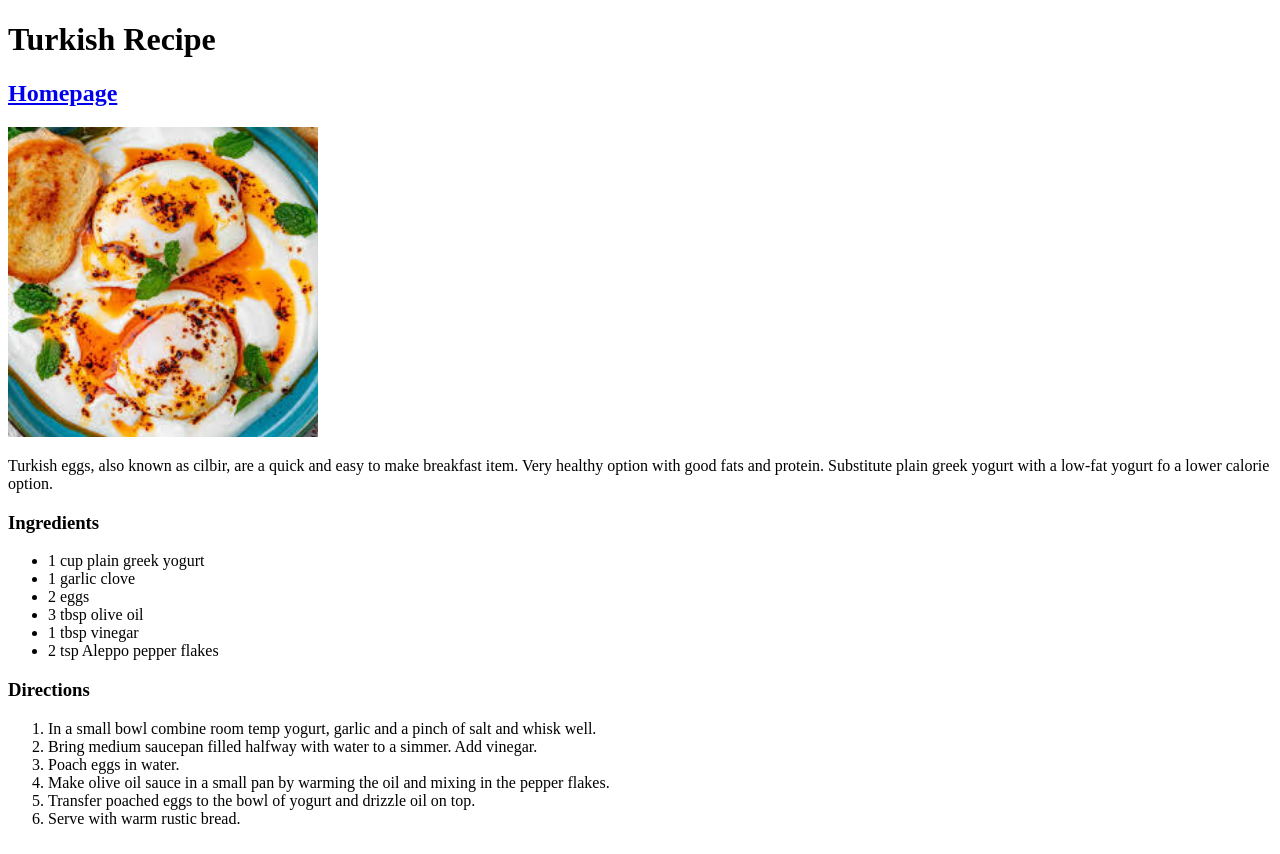
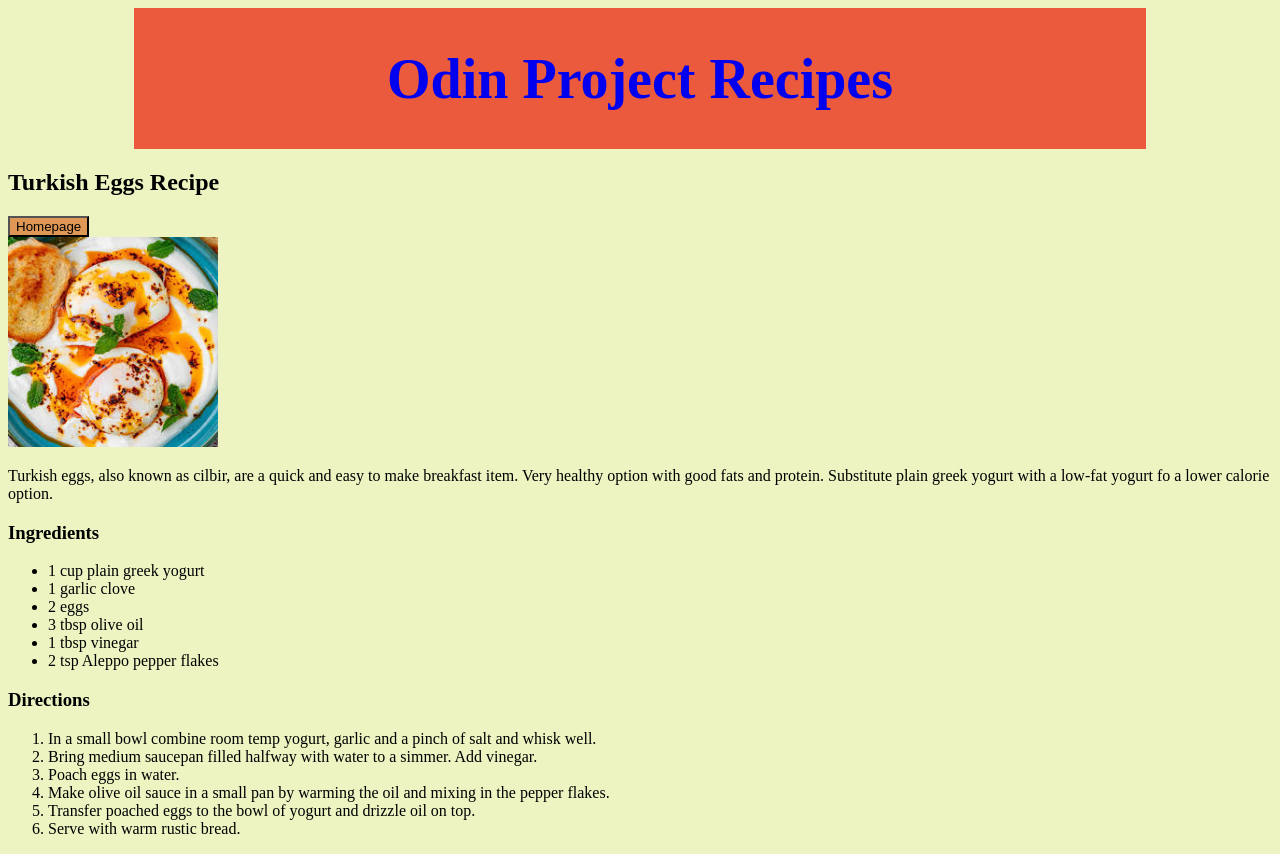
Before and after one commit to sailcatdev/recipe, a plain HTML site: page pages/turkisheggs.html in a window 1280 px wide. Drawn offline with Linux system fonts and the light colour scheme.

Commit message:
Experimental styles to recipes site
Issue with moving homepage button to align right on the page.

```diff
--- a/pages/turkisheggs.html
+++ b/pages/turkisheggs.html
@@ -4,11 +4,20 @@
     <meta charset="UTF-8">
     <meta name="viewport" content="width=device-width, initial-scale=1.0">
     <title>Turkish Eggs</title>
+    <link rel="stylesheet" href="../style.css">
 </head>
 <body>
-    <h1>Turkish Recipe</h1>
-        <h2><a href="../index.html">Homepage</a></h2>
-        <img src="../images/turkisheggs.jpeg" alt="Image of turkish eggs" height="310">
+    <div class="recipe header">
+        <a href="../index.html"><h1>Odin Project Recipes</h1></a>
+    </div>
+    <div class="title">
+        <h2>Turkish Eggs Recipe</h2>
+
+    </div>
+    <div class="button">
+        <a href="../index.html"><button id="homepage">Homepage</button></a>
+    </div>
+    <img src="../images/turkisheggs.jpeg" alt="Image of turkish eggs" height="310">
         <p>
             Turkish eggs, also known as cilbir, are a quick and easy to make breakfast item. Very healthy option with good fats and protein. Substitute plain greek yogurt with a low-fat yogurt fo a lower calorie option.
         </p>
--- a/style.css
+++ b/style.css
@@ -1,3 +1,30 @@
+body {
+    font font-family: Arial, "Helvetica Neue", Helvetica, sans-serif;
+    background-color: #EDF4C2;
+}
 .header {
+    background-color: #EB5A3C;
+    color: aliceblue;
+    font-size: 28px;
+    margin:auto 10%;
+    padding: 1px;
+    text-align: center;
+}
 
+.list {
+    font-size: 22px;
 }
+.title {
+    text-align: left;
+}
+#homepage {
+    background-color: #DF9755;
+}
+img {
+    height: 210px;
+    width: 210px;
+}
+
+a {
+    text-decoration: none;
+}
```
Also changed, not shown: index.html (+11 -7 lines), pages/butter-chicken.html (+9 -3 lines), pages/currychicken.html (+9 -3 lines).
